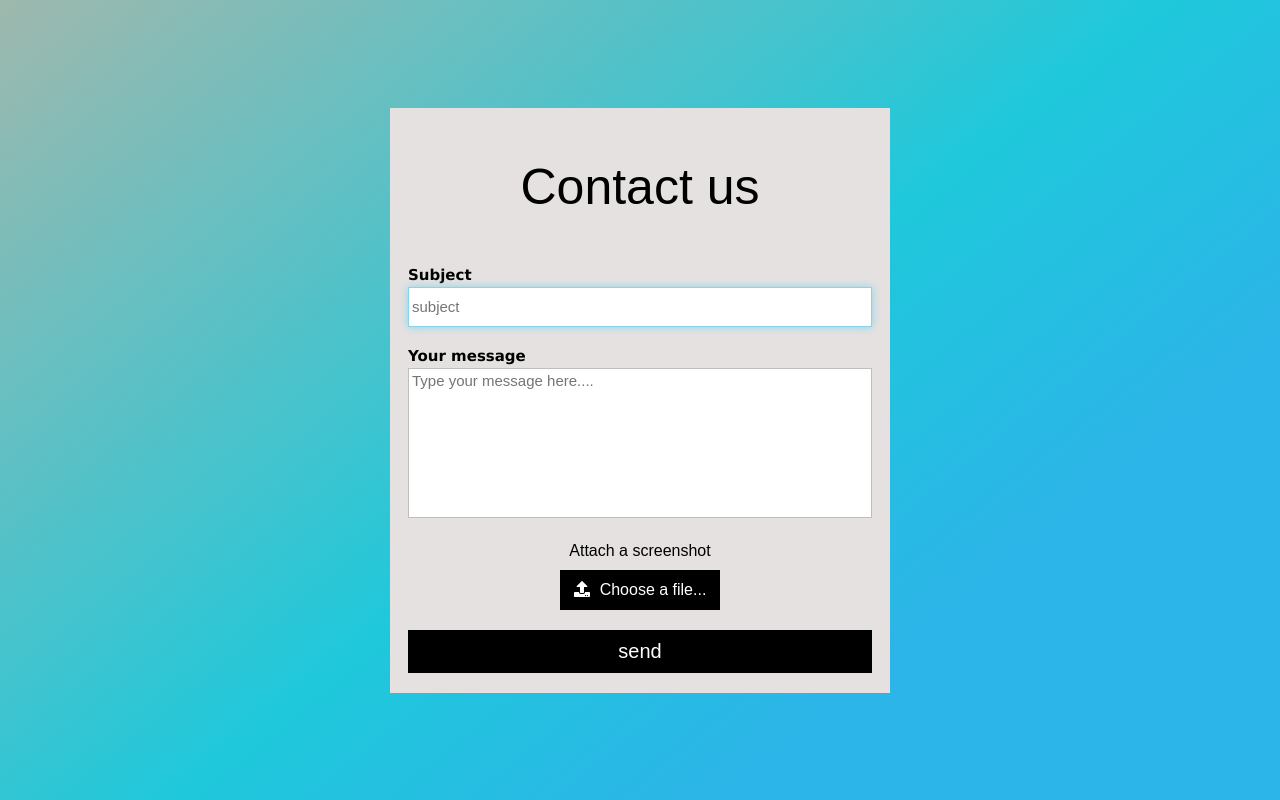
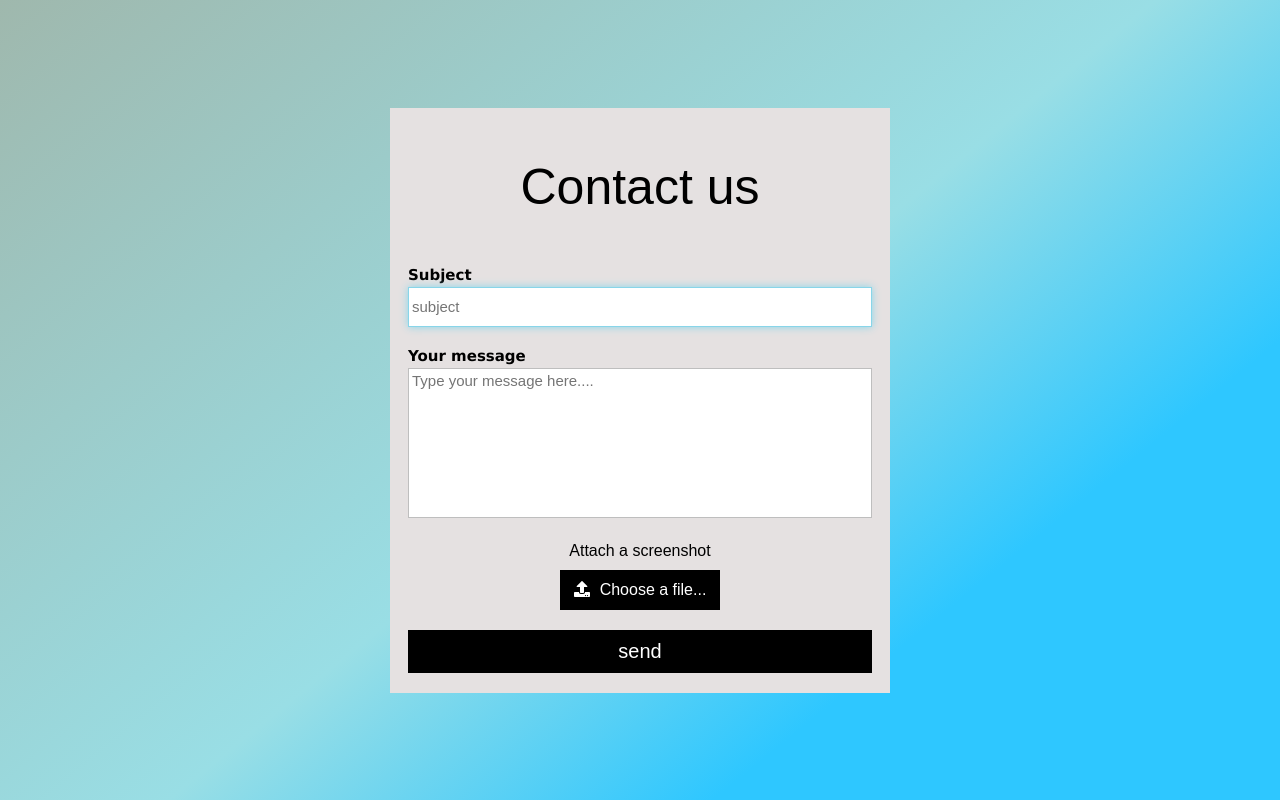
Before and after one commit to JonathanTGold/angular-node-express-nodemailer, an Angular app in the folder client/contact-form/: page / in a window 1280 px wide. Built offline with nearby package versions, Linux system fonts and the light colour scheme.

Commit message:
add style

```diff
--- a/client/contact-form/src/styles.css
+++ b/client/contact-form/src/styles.css
@@ -6,7 +6,7 @@ html, body {
     display: flex;
     justify-content: center;
     align-items: center;
-    background-image: linear-gradient(141deg, #9fb8ad 0%, #1fc8db 51%, #2cb5e8 75%);
+    background-image: linear-gradient(141deg, #9fb8ad 0%, #99dee5 51%, #2ec7ff 75%);
 }
 
 * {
```
